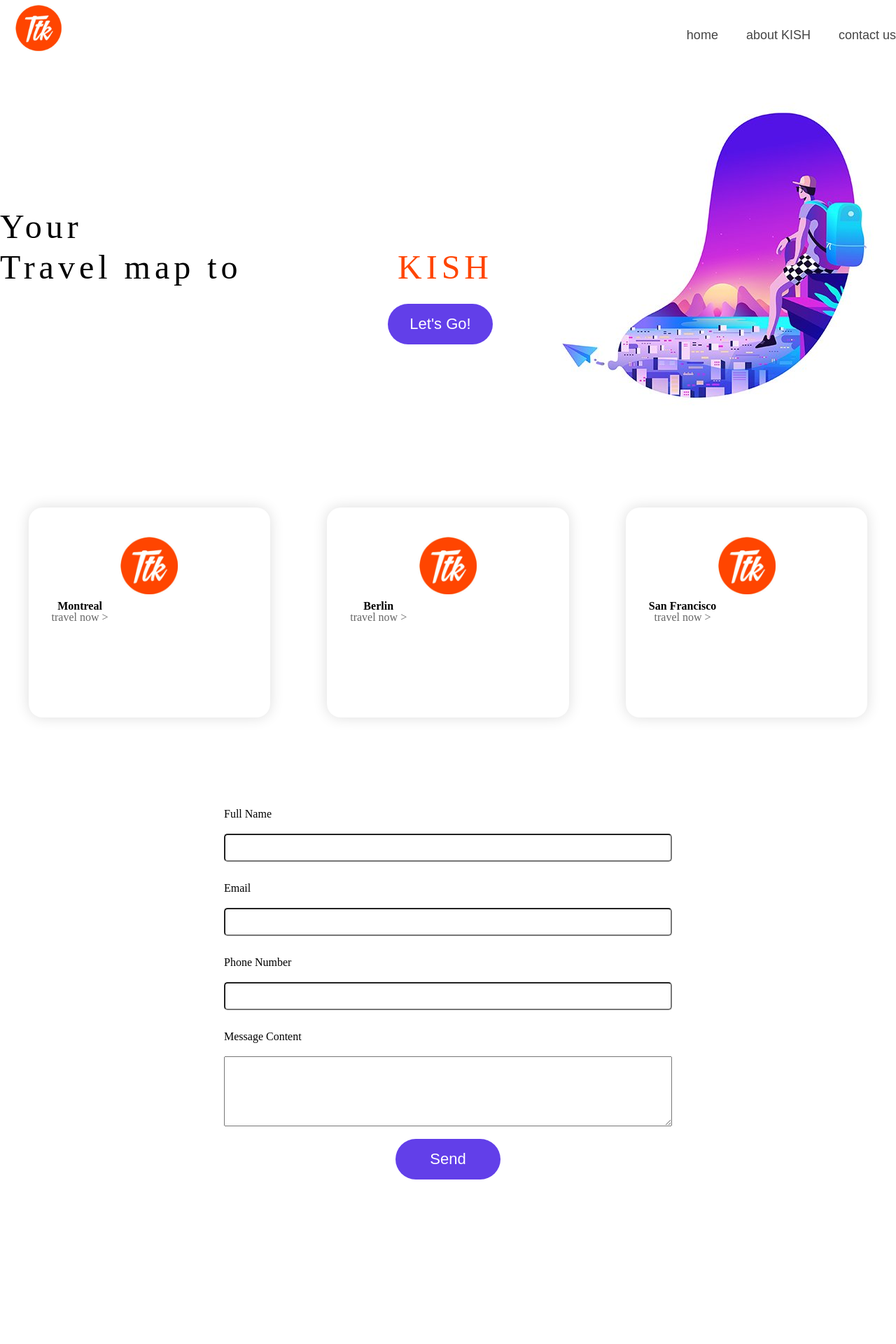
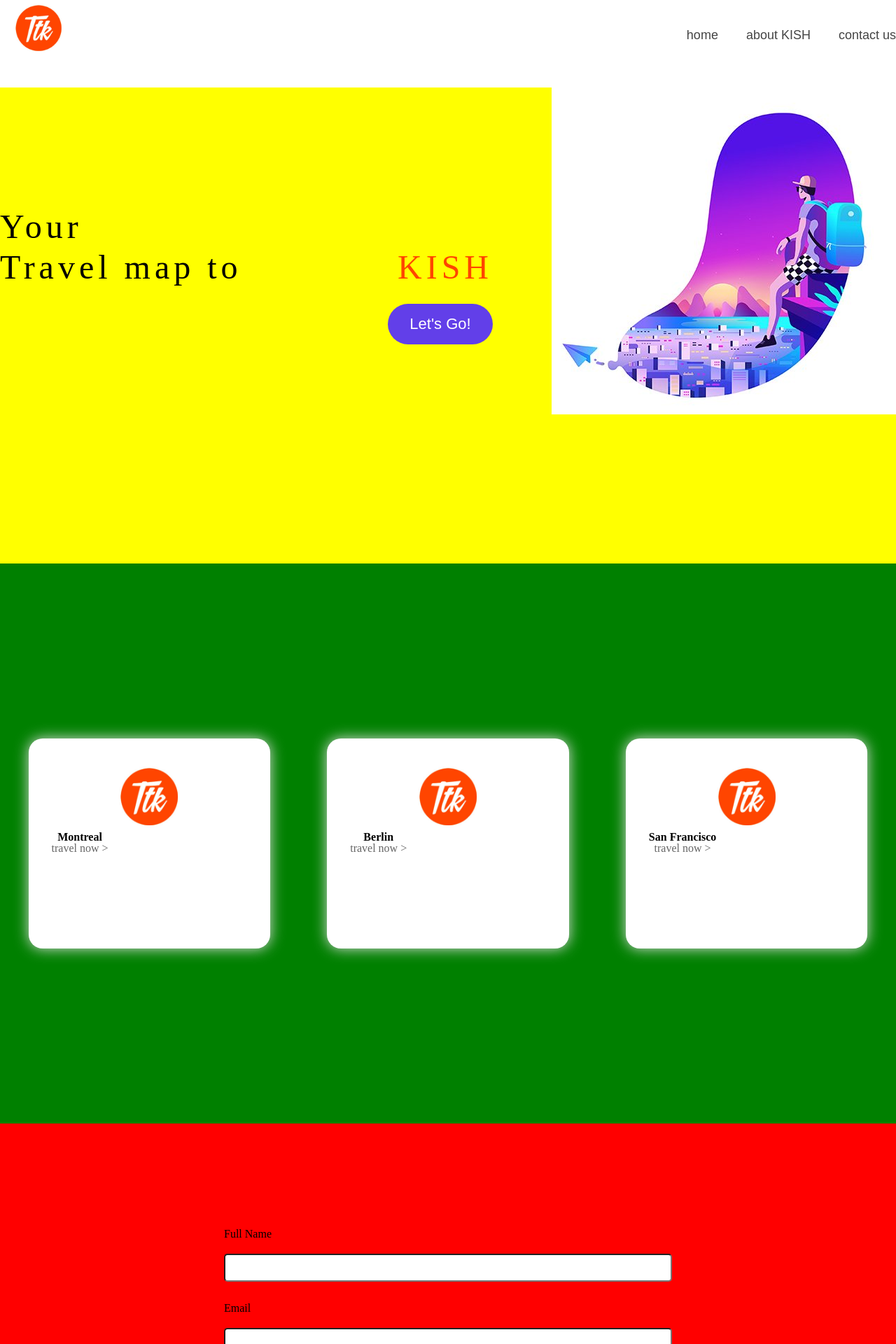
Before and after one commit to Saeed-jlnsi/Travel, a Vue app: page /#/ in a window 1280 px wide. Shown: the top 1920 px of the page at 70% size. Before the commit the page ends 1685 px from the top, so only its background shows below. Built offline with nearby package versions, Linux system fonts and the light colour scheme; a web font is replaced by a local one.

Commit message:
Make different section for the page to test

```diff
--- a/src/components/Box/box.scss
+++ b/src/components/Box/box.scss
@@ -3,7 +3,12 @@
 .boxes {
     max-width:1300px;
     width:100%;
-    margin:130px auto !important;
+    height: 100vh;
+    margin:0 auto !important;
+
+    //Test
+    background-color: green;
+
     .singleBox {
         // display: table;
         width: 27%;
--- a/src/views/home.scss
+++ b/src/views/home.scss
@@ -6,9 +6,14 @@ html {
         .content {
             display: flex;
             max-width:1300px;
+            height: 85vh;
             margin:0 auto !important;
             flex-direction: row;
             justify-content: space-between;
+
+            //Test
+            background-color: yellow;
+
             .main-image {
                 width: 50%;
             }
@@ -32,9 +37,15 @@ html {
         }
         .contactForm {
             max-width:1300px;
-            margin:100px auto 0 !important;
+            height: 100vh;
+            margin:0 auto 0 !important;
+
+            //Test
+            background-color: red;
+
             .contactUsInner {
-                margin:0 auto !important;
+                margin: 0 auto !important;
+                padding-top: 150px;
                 width:50%;
                 label {
                     display: block;
```
